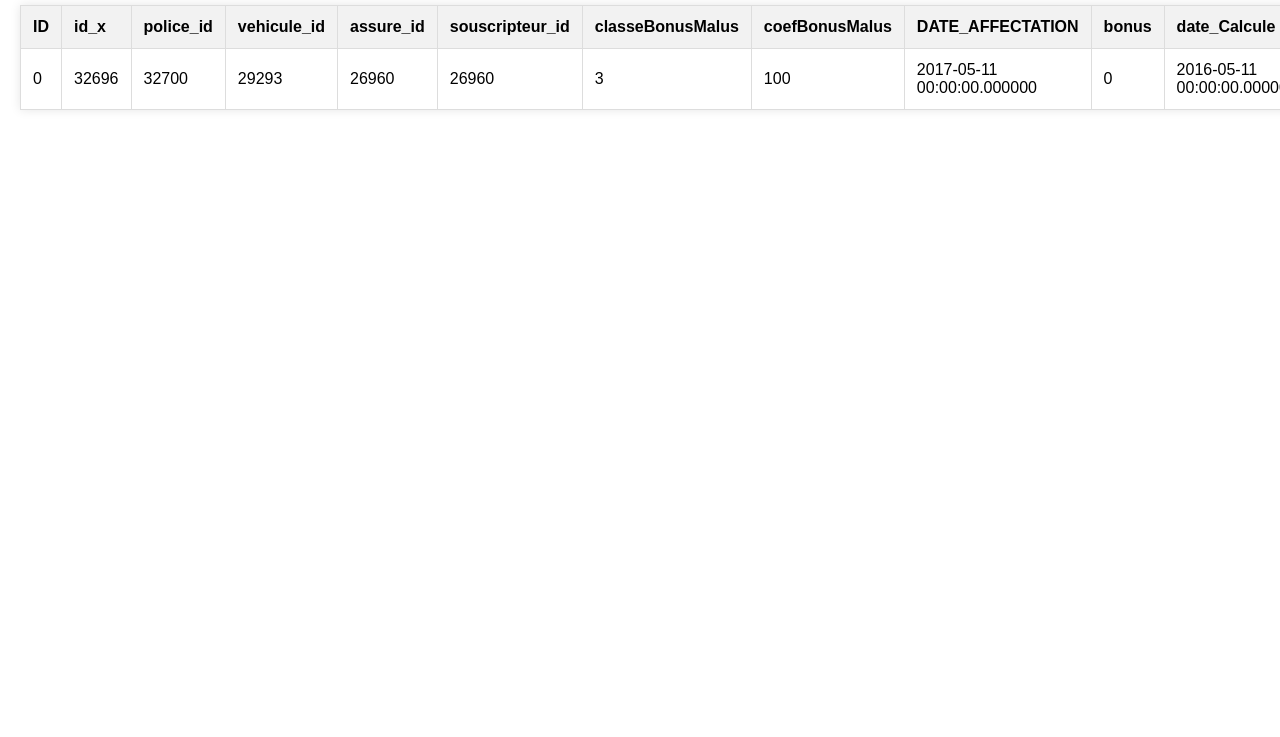
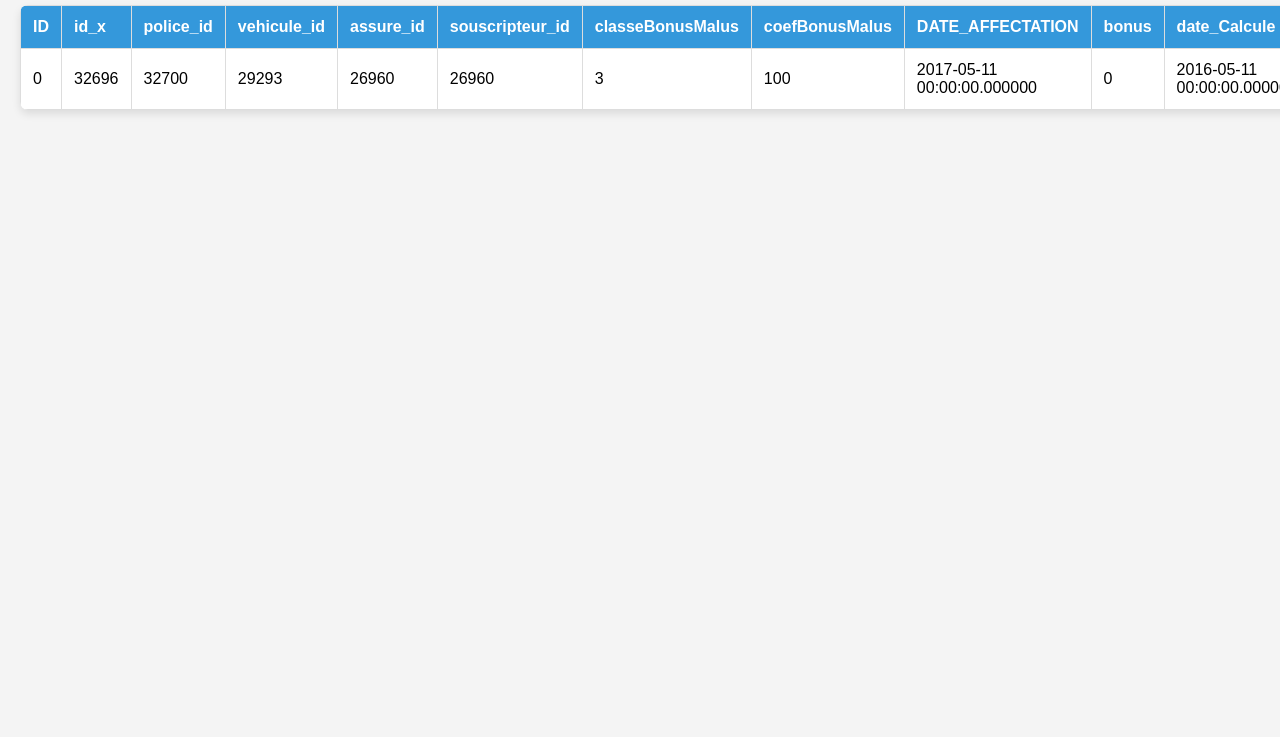
Before and after one commit to Rekais/RoadTrafficaccident-, a plain HTML site: page index.html in a window 1280 px wide. Shown: the part 63-800 px from the top of the page. Drawn offline with Linux system fonts and the light colour scheme.

Commit message:
Update index.html changesstyle

```diff
--- a/index.html
+++ b/index.html
@@ -4,21 +4,26 @@
     <meta charset="UTF-8">
     <meta name="viewport" content="width=device-width, initial-scale=1.0">
     <title>Data Table</title>
-        <style>
+ <style>
         body {
             font-family: 'Arial', sans-serif;
             margin: 20px;
+            background-color: #f4f4f4;
         }
 
         h2 {
             color: #333;
+            text-align: center;
         }
 
         table {
             width: 100%;
             border-collapse: collapse;
             margin-top: 20px;
-            box-shadow: 0 0 10px rgba(0, 0, 0, 0.1);
+            box-shadow: 0 4px 8px rgba(0, 0, 0, 0.1);
+            background-color: #fff;
+            border-radius: 8px;
+            overflow: hidden;
         }
 
         th, td {
@@ -28,15 +33,16 @@
         }
 
         th {
-            background-color: #f2f2f2;
+            background-color: #3498db;
+            color: #fff;
         }
 
         tr:nth-child(even) {
-            background-color: #f9f9f9;
+            background-color: #ecf0f1;
         }
 
         tr:hover {
-            background-color: #e0e0e0;
+            background-color: #bdc3c7;
         }
     </style>
 </head>
```
